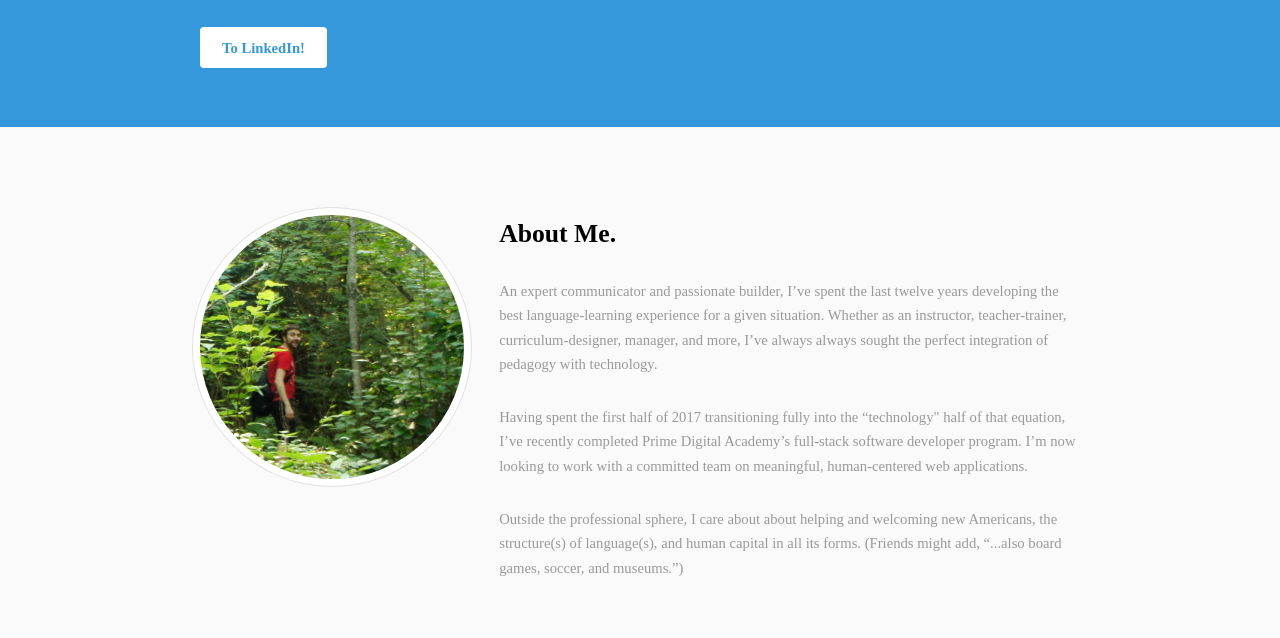
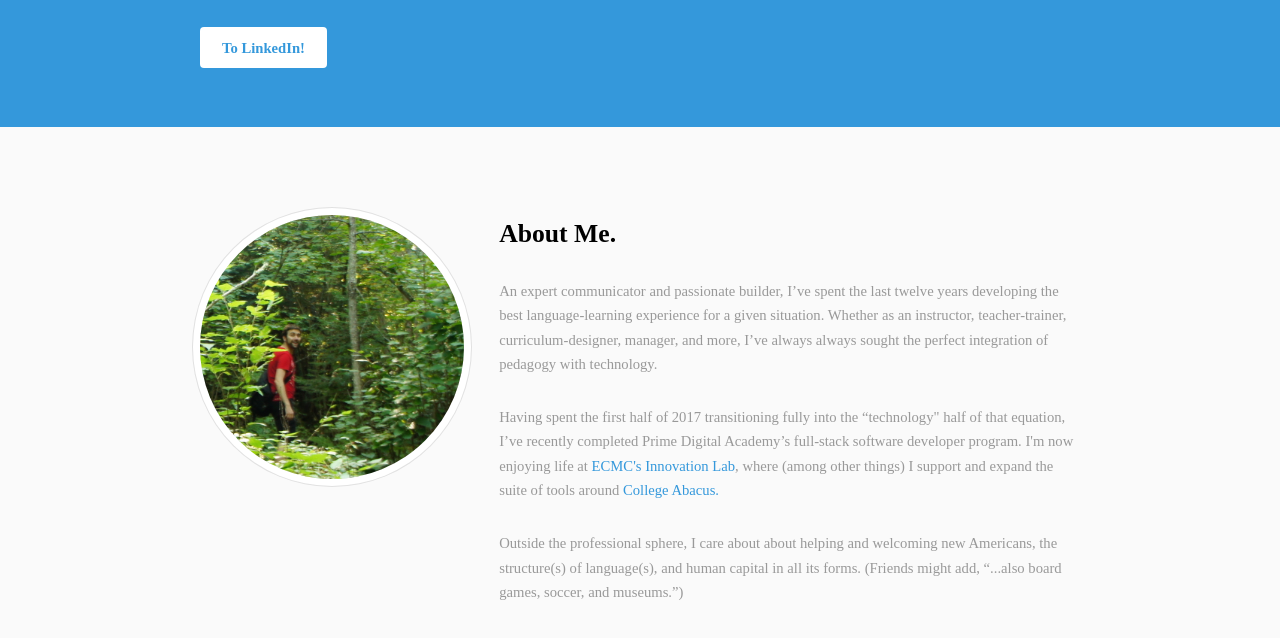
Before and after one commit to ypaulsussman/initial-github-pages-site, a plain HTML site: page index.html in a window 1280 px wide. Shown: the part 1586-2224 px from the top of the page. Drawn offline with Linux system fonts and the light colour scheme; a web font is replaced by a local one.

Commit message:
Update job text

```diff
--- a/assets/css/main.css
+++ b/assets/css/main.css
@@ -2908,7 +2908,8 @@
 			}
 
 			.wrapper.style1 a {
-				color: #000;
+				color: #3498db;
+
 			}
 
 				.wrapper.style1 a:hover {
--- a/index.html
+++ b/index.html
@@ -79,9 +79,10 @@
                     <div class="col col2">
                       <h3>About Me.</h3>
 											<p>An expert communicator and passionate builder, I’ve spent the last twelve years developing the best language-learning experience for a given situation. Whether as an instructor, teacher-trainer, curriculum-designer, manager, and more, I’ve always always sought the perfect integration of pedagogy with technology.</p>
-												<p>Having spent the first half of 2017 transitioning fully into the “technology" half of that equation, I’ve recently completed Prime Digital Academy’s full-stack software developer program. I’m now looking to work with a committed team on meaningful, human-centered web applications.</p>
+												<p>Having spent the first half of 2017 transitioning fully into the “technology" half of that equation, I’ve recently completed Prime Digital Academy’s full-stack software developer program. I'm now enjoying life at <a href="http://www.ecmcinnovationlab.org/">ECMC's Innovation Lab</a>, where (among other things) I support and expand the suite of tools around <a href="http://collegeabacus.org/">College Abacus.</a></p>
 												<p>Outside the professional sphere, I care about about helping and welcoming new Americans, the structure(s) of language(s), and human capital in all its forms. (Friends might add, “...also board games, soccer, and museums.”)</p>
-                      <!-- <p id="linkedInBoilerplate"><em>An expert communicator and passionate builder, I’ve spent the last twelve years developing the best language-learning experience for a given situation. Whether as an instructor, teacher-trainer, curriculum-designer, manager, and more, I’ve always always sought the perfect integration of pedagogy with technology. Having spent the first half of 2017 transitioning fully into the “technology" half of that equation, I’ve recently completed Prime Digital Academy’s full-stack software developer program. I’m now looking to work with a committed team on meaningful, human-centered web applications. Outside the professional sphere, I care about about helping and welcoming new Americans, the structure(s) of language(s), and human capital in all its forms. (Friends might add, “...also board games, soccer, and museums.”)</em></p>
+											<!-- I’m now looking to work with a committed team on meaningful, human-centered web applications. -->
+												<!-- <p id="linkedInBoilerplate"><em>An expert communicator and passionate builder, I’ve spent the last twelve years developing the best language-learning experience for a given situation. Whether as an instructor, teacher-trainer, curriculum-designer, manager, and more, I’ve always always sought the perfect integration of pedagogy with technology. Having spent the first half of 2017 transitioning fully into the “technology" half of that equation, I’ve recently completed Prime Digital Academy’s full-stack software developer program. I’m now looking to work with a committed team on meaningful, human-centered web applications. Outside the professional sphere, I care about about helping and welcoming new Americans, the structure(s) of language(s), and human capital in all its forms. (Friends might add, “...also board games, soccer, and museums.”)</em></p>
                       <p>OK, that's just the LinkedIn bio. </p>
                       <p>It's all true, though! The only things to add, I suppose, are the two reasons for moving out from NYC to Minnesota some months ago, in late 2015.</p>
                       <p>First reason: I missed forests, and trees. Now? I can get them whenever I want, and I've become more committed to watching their backs. (They can't, themselves.)</p>
```
Also changed, not shown: images/pic01.jpg (deleted).
